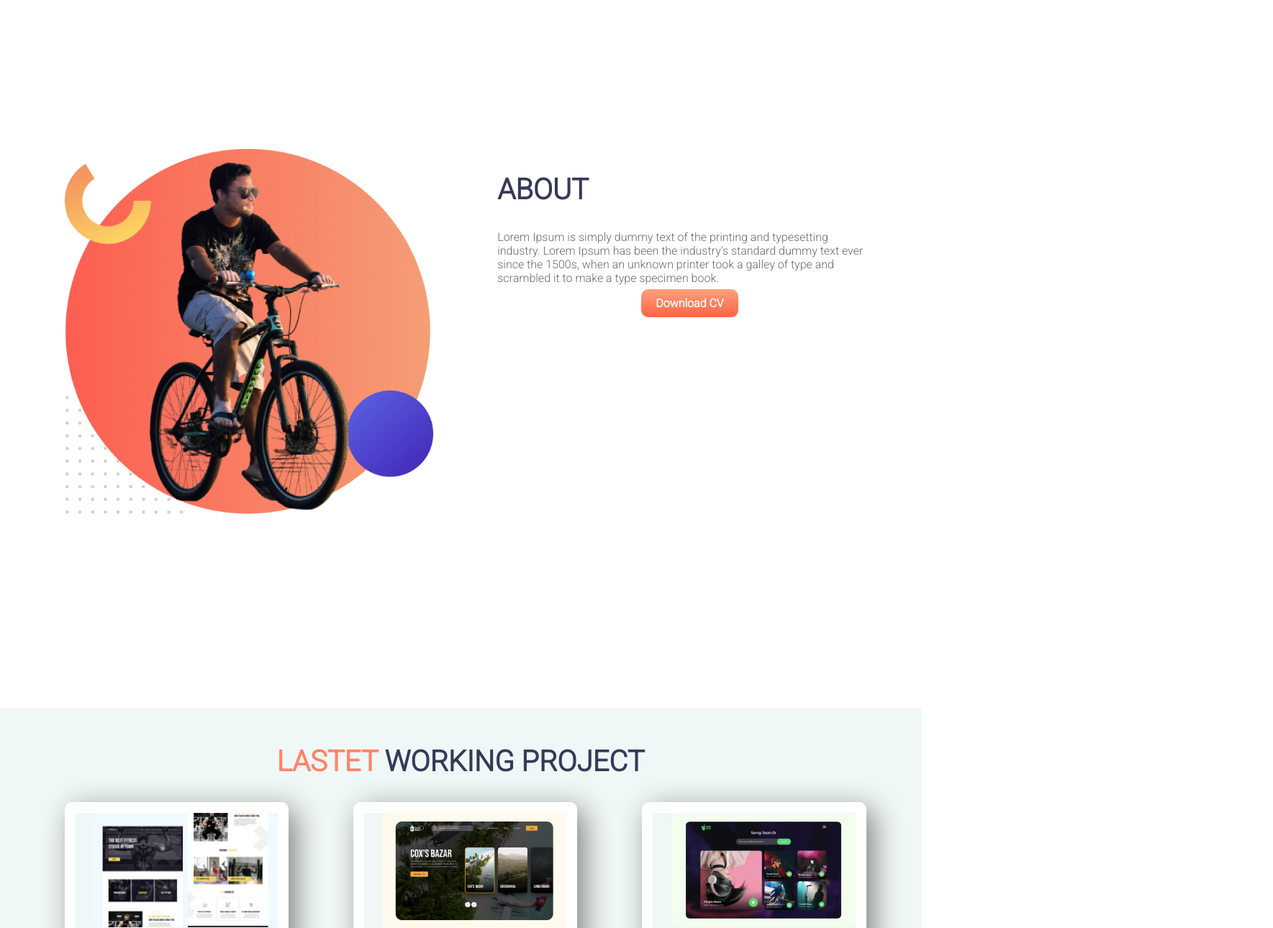
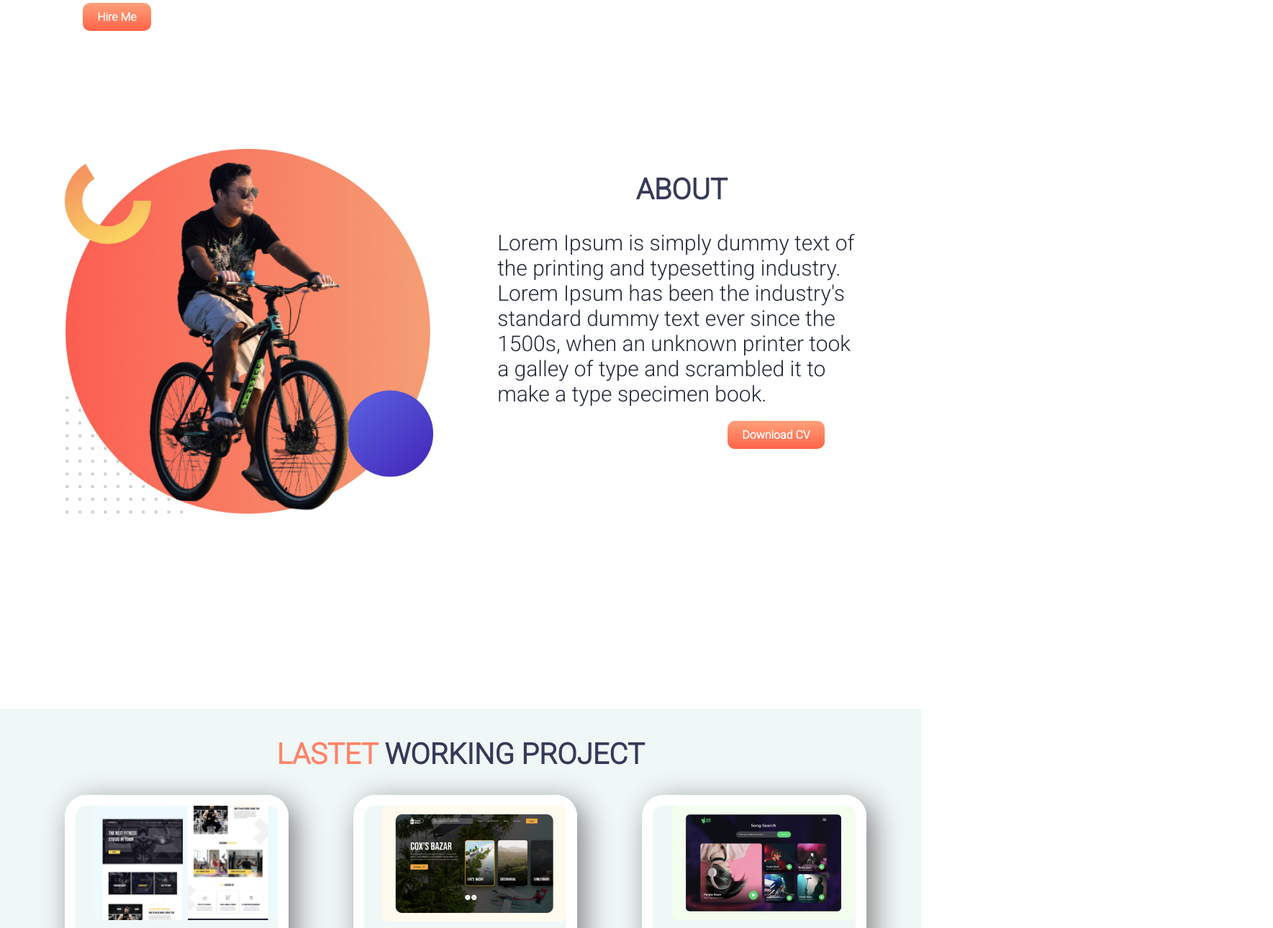
Before and after one commit to apurba667/personal-website, a plain HTML site: page index.html in a window 1280 px wide. Shown: the part 627-1917 px from the top of the page at 72% size, 1769 px wide, since content can reach past the window. Drawn offline with Linux system fonts and the light colour scheme.

Commit message:
finally done

```diff
--- a/index.html
+++ b/index.html
@@ -28,7 +28,7 @@
             <img src="photos/apurba2.png" alt="">
         </div>
         <div class="half-width">
-            <h2>ABOUT</h2>
+            <h2 class="about">ABOUT</h2>
             <p>
                 Lorem Ipsum is simply dummy text of the printing and
                 typesetting industry. Lorem Ipsum has been the industry's
--- a/style.css
+++ b/style.css
@@ -7,8 +7,8 @@ body{
     font-family: 'Roboto', sans-serif;
 }
 h1{
-    color: rgba(54, 57, 88, 1);
-    font-size: 50px;
+    color: rgb(38, 40, 63);
+    font-size: 70px;
 }
 h2{
     color: rgba(54, 57, 88, 1);
@@ -25,7 +25,8 @@ h4{
     color: rgba(54, 57, 88, 1);
 }
 p{
-    color: dimgray;
+    color: rgb(33, 41, 56);
+    font-size: 30px;
 }
 .half-width{
     width: 40%;
@@ -38,6 +39,9 @@ p{
 }
 .name{
     color: rgba(255, 131, 103, 1);
+}
+.about{
+    text-align: center;
 }
 section{
     height: 500px;
@@ -55,13 +59,13 @@ section{
 }
 .CV{
     margin-top: 20px;
-    margin-left: 200px;
+    margin-left: 320px;
 }
 .bottom{
     background-color: rgb(240, 247, 247);
 }
 .buttom-title{
-    padding-top: 50px;
+    padding-top: 40px;
     text-align: center;
 }
 .three-parts{
@@ -71,7 +75,7 @@ section{
     float: left;
     margin-left: 7%;
     padding-left: 2%;
-    border-radius: 10px;
+    border-radius: 30px;
 }
 .three-parts img{
     width: 100%;
```
